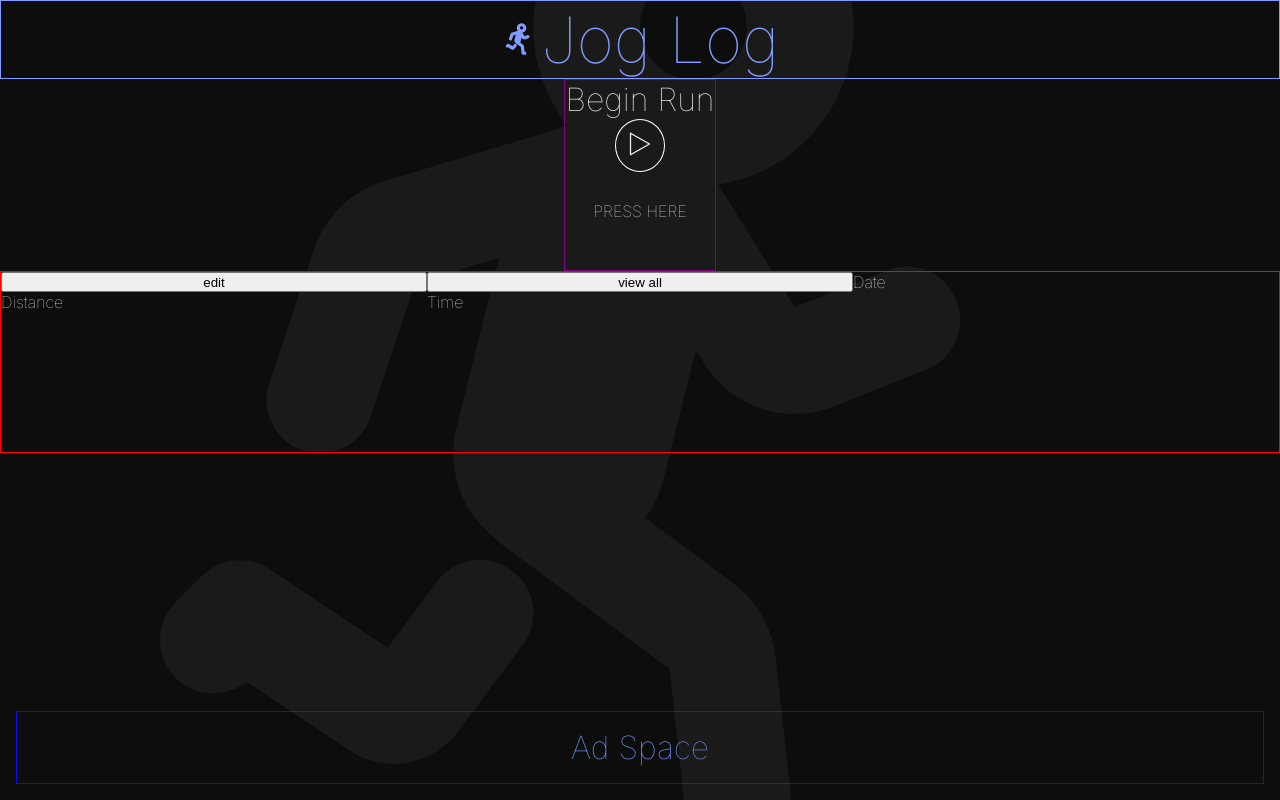
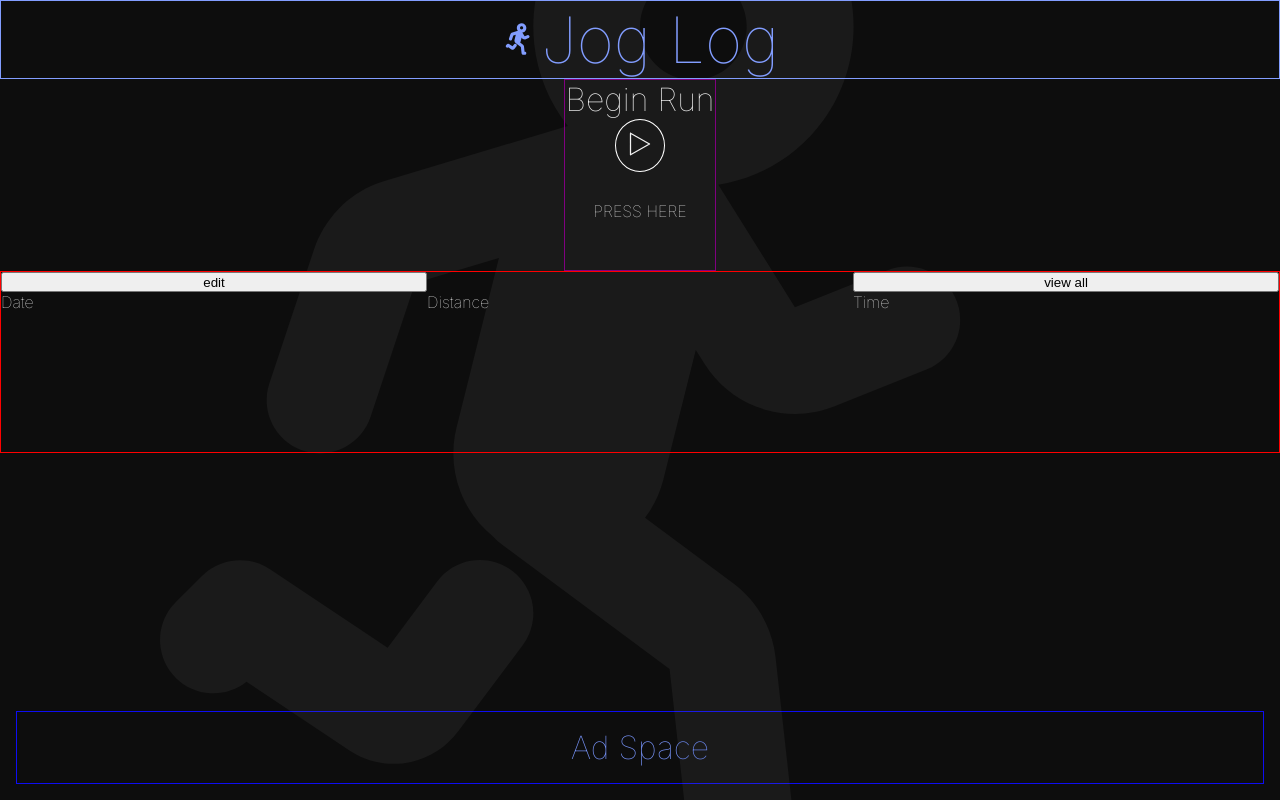
Before and after one commit to Malal0/jog-log-one, a React (Create React App) app: page / in a window 1280 px wide. Both pictures are taken after a click on the button "CONTINUE AS A GUEST". Built offline with nearby package versions, Linux system fonts and the light colour scheme.

Commit message:
added a few new classes

```diff
--- a/src/SCSS/Records.scss
+++ b/src/SCSS/Records.scss
@@ -6,4 +6,24 @@
     grid-template-columns: repeat(3, 1fr);
     grid-template-rows: repeat(9, 1fr);
     max-height: 261px;
+
+    .edit-btn {
+        grid-column: 1;
+    }
+
+    .view-btn {
+        grid-column: 3;
+    }
+
+    .date-lbl {
+        grid-column: 1;
+    }
+
+    .distance-lbl {
+        grid-column: 2;
+    }
+
+    .time-lbl {
+        grid-column: 3;
+    }
 }
--- a/src/components/Records.js
+++ b/src/components/Records.js
@@ -5,9 +5,9 @@ export default function Records() {
         <div className="records">
             <button className='edit-btn'>edit</button>
             <button className='view-btn'>view all</button>
-            <label>date</label>
-            <label>distance</label>
-            <label>time</label>
+            <label className='date-lbl'>date</label>
+            <label className='distance-lbl'>distance</label>
+            <label className='time-lbl'>time</label>
         </div>
     )
 }
```
